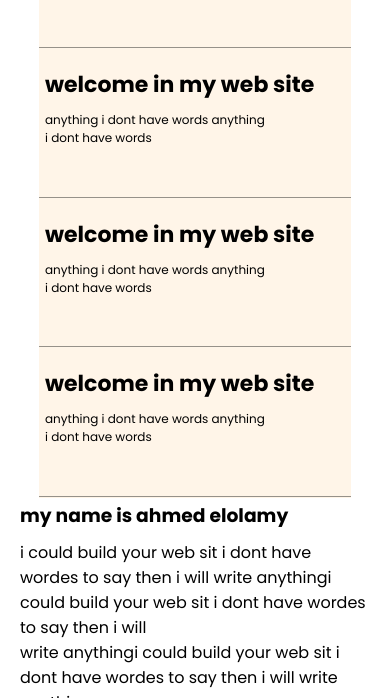
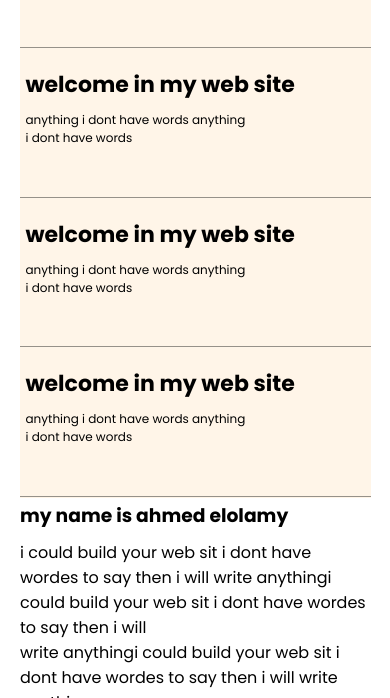
Before and after one commit to A7madelelamy/project, a plain HTML site: page index.html in a window 390 px wide. Shown: the part 633-1331 px from the top of the page. Drawn offline with nearby package versions, Linux system fonts and the light colour scheme.

Commit message:
Update style.css

```diff
--- a/style.css
+++ b/style.css
@@ -522,8 +522,8 @@ justify-content: space-between;
     font-size: 20px;
 }
 .card{
-    width:80%;
-    margin-left:10%;
+    width:90%;
+    margin-left:5%;
 
 }
 }
```
